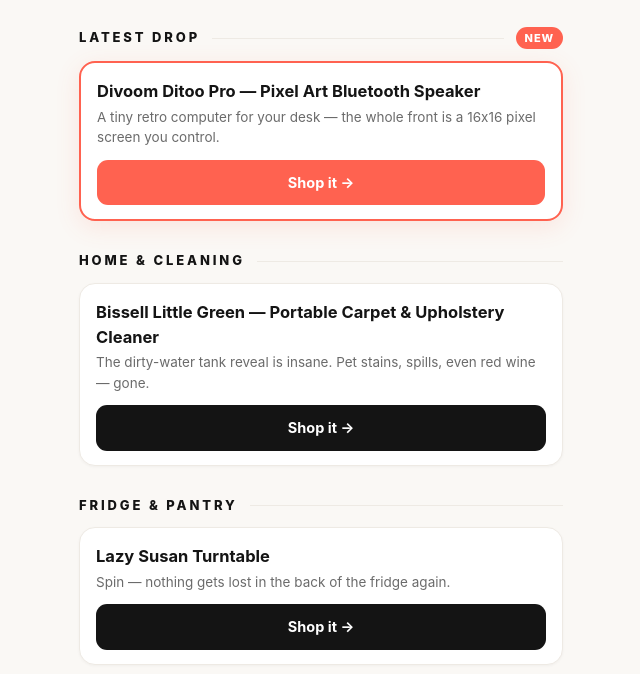
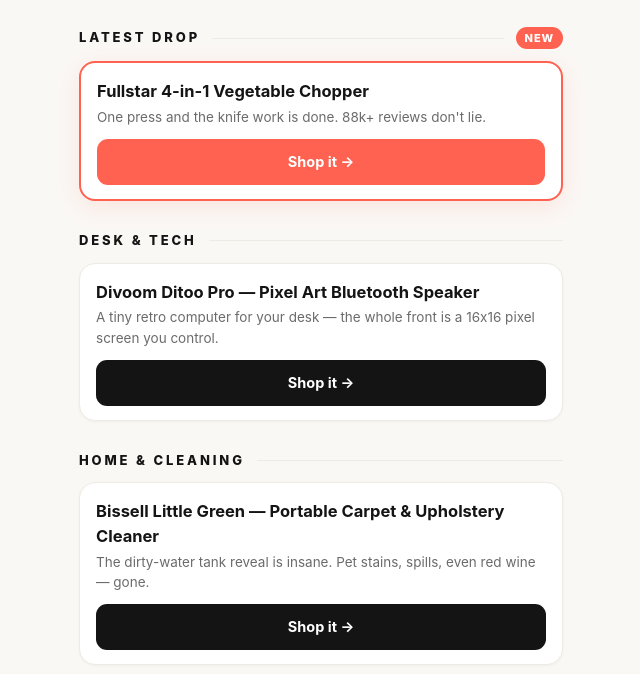
Before and after one commit to thefindsdrop/thefindsdrop.github.io, a plain HTML site: page index.html in a window 1280 px wide. Shown: the part 110-784 px from the top of the page, without its empty margins (319-959 px from the left). Drawn offline with Linux system fonts and the light colour scheme.

Commit message:
Feature Fullstar chopper, add Desk & Tech section (Divoom)

```diff
--- a/index.html
+++ b/index.html
@@ -43,10 +43,15 @@
   <div class="section">
     <div class="sec-h"><span class="t">LATEST DROP</span><span class="rule"></span><span class="new">NEW</span></div>
     <div class="card feature">
-      <div class="pname">Divoom Ditoo Pro — Pixel Art Bluetooth Speaker</div>
-      <div class="phook">A tiny retro computer for your desk — the whole front is a 16x16 pixel screen you control.</div>
-      <a class="shop" rel="sponsored nofollow noopener" target="_blank" href="https://www.amazon.com/dp/B07YWWPV7L?tag=thefindsdrop-20">Shop it →</a>
+      <div class="pname">Fullstar 4-in-1 Vegetable Chopper</div>
+      <div class="phook">One press and the knife work is done. 88k+ reviews don't lie.</div>
+      <a class="shop" rel="sponsored nofollow noopener" target="_blank" href="https://www.amazon.com/dp/B0764HS4SL?tag=thefindsdrop-20">Shop it →</a>
     </div>
+  </div>
+
+  <div class="section">
+    <div class="sec-h"><span class="t">DESK &amp; TECH</span><span class="rule"></span></div>
+    <div class="card"><div class="pname">Divoom Ditoo Pro — Pixel Art Bluetooth Speaker</div><div class="phook">A tiny retro computer for your desk — the whole front is a 16x16 pixel screen you control.</div><a class="shop" rel="sponsored nofollow noopener" target="_blank" href="https://www.amazon.com/dp/B07YWWPV7L?tag=thefindsdrop-20">Shop it →</a></div>
   </div>
 
   <div class="section">
@@ -74,7 +79,6 @@
 
   <div class="section">
     <div class="sec-h"><span class="t">KITCHEN VIRAL HITS</span><span class="rule"></span></div>
-    <div class="card"><div class="pname">Fullstar 4-in-1 Vegetable Chopper</div><div class="phook">One press = 30 seconds of meal prep. 88k+ reviews.</div><a class="shop" rel="sponsored nofollow noopener" target="_blank" href="https://www.amazon.com/dp/B0764HS4SL?tag=thefindsdrop-20">Shop it →</a></div>
     <div class="card"><div class="pname">Dash Mini Waffle Maker</div><div class="phook">Tiny, adorable, and makes perfect single waffles.</div><a class="shop" rel="sponsored nofollow noopener" target="_blank" href="https://www.amazon.com/dp/B010TCP3SC?tag=thefindsdrop-20">Shop it →</a></div>
     <div class="card"><div class="pname">2-in-1 Olive Oil Sprayer</div><div class="phook">Spray or pour — even coating, zero soggy spots.</div><a class="shop" rel="sponsored nofollow noopener" target="_blank" href="https://www.amazon.com/dp/B0CJF94M8J?tag=thefindsdrop-20">Shop it →</a></div>
     <div class="card"><div class="pname">Takeya Cold Brew Coffee Maker</div><div class="phook">Overnight cold brew that beats the coffee-shop line.</div><a class="shop" rel="sponsored nofollow noopener" target="_blank" href="https://www.amazon.com/dp/B07C36HVWK?tag=thefindsdrop-20">Shop it →</a></div>
```
